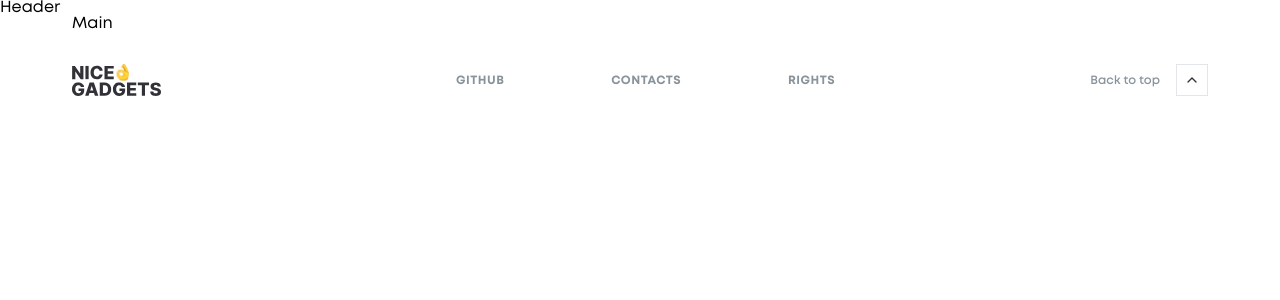
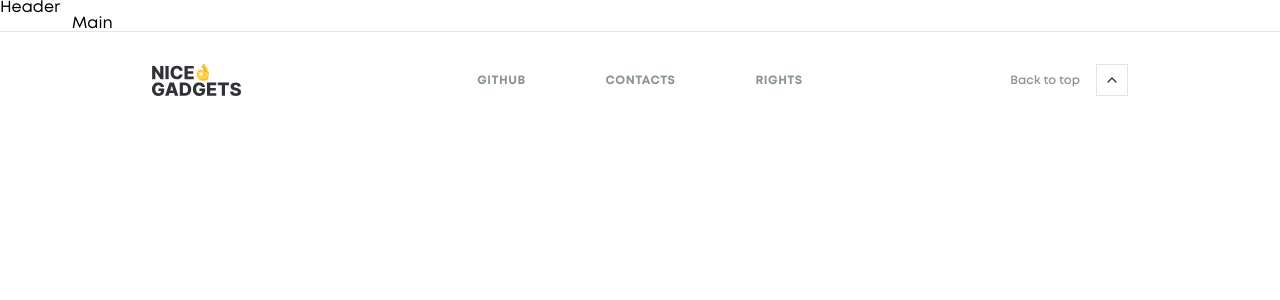
Before and after one commit to Localhost-Enterprises/group-project-2026, a React (Vite) app: page / in a window 1280 px wide. Shown: the top 300 px of the page. Built offline with nearby package versions, Linux system fonts and the light colour scheme.

Commit message:
footer-updated

```diff
--- a/src/components/organisms/Footer/Footer.module.scss
+++ b/src/components/organisms/Footer/Footer.module.scss
@@ -2,78 +2,73 @@
 @use '@/app/styles/colors' as *;
 
 .container {
-  @include grid;
-  row-gap: 32px;
-  padding-block: 32px;
+  padding: 32px 16px;
+
+  display: flex;
+  flex-direction: column;
+  gap: 32px;
+
+  box-shadow: 0px -1px 0px 0px $elements;
+
+  @include on('tablet') {
+    padding-inline: 32px;
+    gap: 0;
+
+    display: grid;
+    grid-template-columns: repeat(3, 1fr);
+  }
 
   @include on('desktop') {
     padding-inline: 152px;
   }
 }
 
-.footer {
-  &__logo {
-    grid-column: span 4;
-
-    @include on('tablet') {
-      padding-left: 8px;
+.logo {
+  cursor: pointer;
 }
 
-    @include on('desktop') {
-      grid-column: span 8;
-
-      padding-left: 0;
-    }
-  }
-
-  &__menu {
-    grid-column: span 4;
-
+.menu {
   display: flex;
   flex-direction: column;
   gap: 16px;
 
   @include on('tablet') {
-      grid-column: 5 / 8;
-
     flex-direction: row;
+    justify-content: space-between;
     align-items: center;
-      gap: 13.5px;
-    }
-
-    @include on('desktop') {
-      grid-column: 9 / 16;
-
-      flex-direction: row;
-      align-items: center;
-      gap: 106.83px;
+    gap: 0;
   }
 }
 
-  &__typo {
+.typo {
   color: $secondary;
+  cursor: pointer;
+
+  &:hover {
+    color: $primary;
+  }
 }
 
-  &__button_top {
-    grid-column: span 4;
-
+.button_top {
   display: flex;
   justify-content: center;
   align-items: center;
   gap: 16px;
+  cursor: pointer;
+
+  &:hover {
+    color: $primary;
+
+    .typo {
+      color: $primary;
+    }
+
+    .arrowbutton {
+      border-color: $primary;
+    }
+  }
 
   @include on('tablet') {
-      grid-column: 9 / -1;
     justify-content: flex-end;
-
-      padding-right: 8px;
-    }
-
-    @include on('desktop') {
-      grid-column: 17 / -1;
-      justify-content: flex-end;
-
-      padding-right: 0;
   }
 }
-}
--- a/src/components/organisms/Footer/Footer.tsx
+++ b/src/components/organisms/Footer/Footer.tsx
@@ -1,11 +1,16 @@
-import React from 'react';
 import styles from './Footer.module.scss';
 //import { NavLink } from 'react-router';
-import { Logo } from '../../atoms/Logo/Logo';
+import { Logo } from '@/components/atoms/Logo';
 import { Typography } from '@/components/atoms/Typography';
 import { ArrowButton } from '@/components/molecules';
 
-export const Footer: React.FC = () => {
+const menuItems = [
+  { id: 'github', label: 'GITHUB', to: '#' },
+  { id: 'contacts', label: 'CONTACTS', to: '#' },
+  { id: 'rights', label: 'RIGHTS', to: '#' },
+];
+
+export const Footer = () => {
   const scrollToTop = () => {
     window.scrollTo({
       top: 0,
@@ -15,48 +20,42 @@ export const Footer: React.FC = () => {
 
   return (
     <div className={styles.container}>
-      <div className={styles.footer__logo}>
+      {/* <Navlink to='#'> */}
+      <div className={styles.logo}>
         <Logo size="big" />
       </div>
-      <div className={styles.footer__menu}>
-        {/* <NavLink to='#'> */}
-        <Typography
-          className={styles.footer__typo}
-          variant="uppercase"
-        >
-          GITHUB
-        </Typography>
-        {/* </NavLink> */}
+      {/* </Navlink> */}
 
-        {/* <NavLink to='#'> */}
-        <Typography
-          className={styles.footer__typo}
-          variant="uppercase"
-        >
-          CONTACTS
-        </Typography>
-        {/* </NavLink> */}
+      <div className={styles.menu}>
+        {menuItems.map(({ id, label }) => (
+          <>
+            {' '}
+            {/* <NavLink to={to}> */}
+            <Typography
+              key={id}
+              className={styles.typo}
+              variant="uppercase"
+            >
+              {label}
+            </Typography>
+          </>
+        ))}
+      </div>
 
-        {/* <NavLink to='#'> */}
-        <Typography
-          className={styles.footer__typo}
-          variant="uppercase"
-        >
-          RIGHTS
-        </Typography>
-        {/* </NavLink> */}
-      </div>
       <div
-        className={styles.footer__button_top}
+        className={styles.button_top}
         onClick={scrollToTop}
       >
         <Typography
-          className={styles.footer__typo}
+          className={styles.typo}
           variant="smalltext"
         >
           Back to top
         </Typography>
-        <ArrowButton direction="up" />
+        <ArrowButton
+          className={styles.arrowbutton}
+          direction="up"
+        />
       </div>
     </div>
   );
```
Lines whose indentation alone changed are shown as unchanged.
